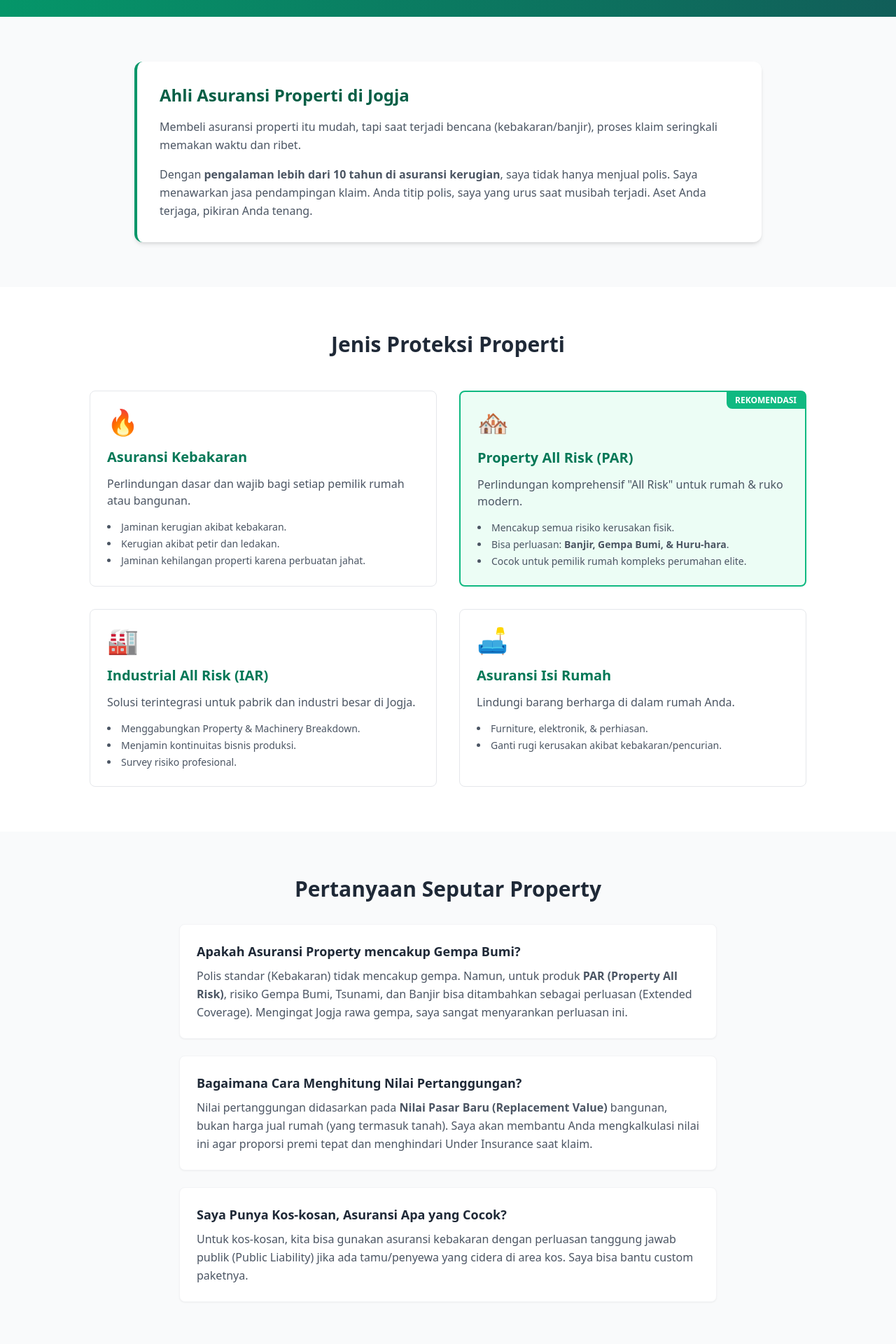
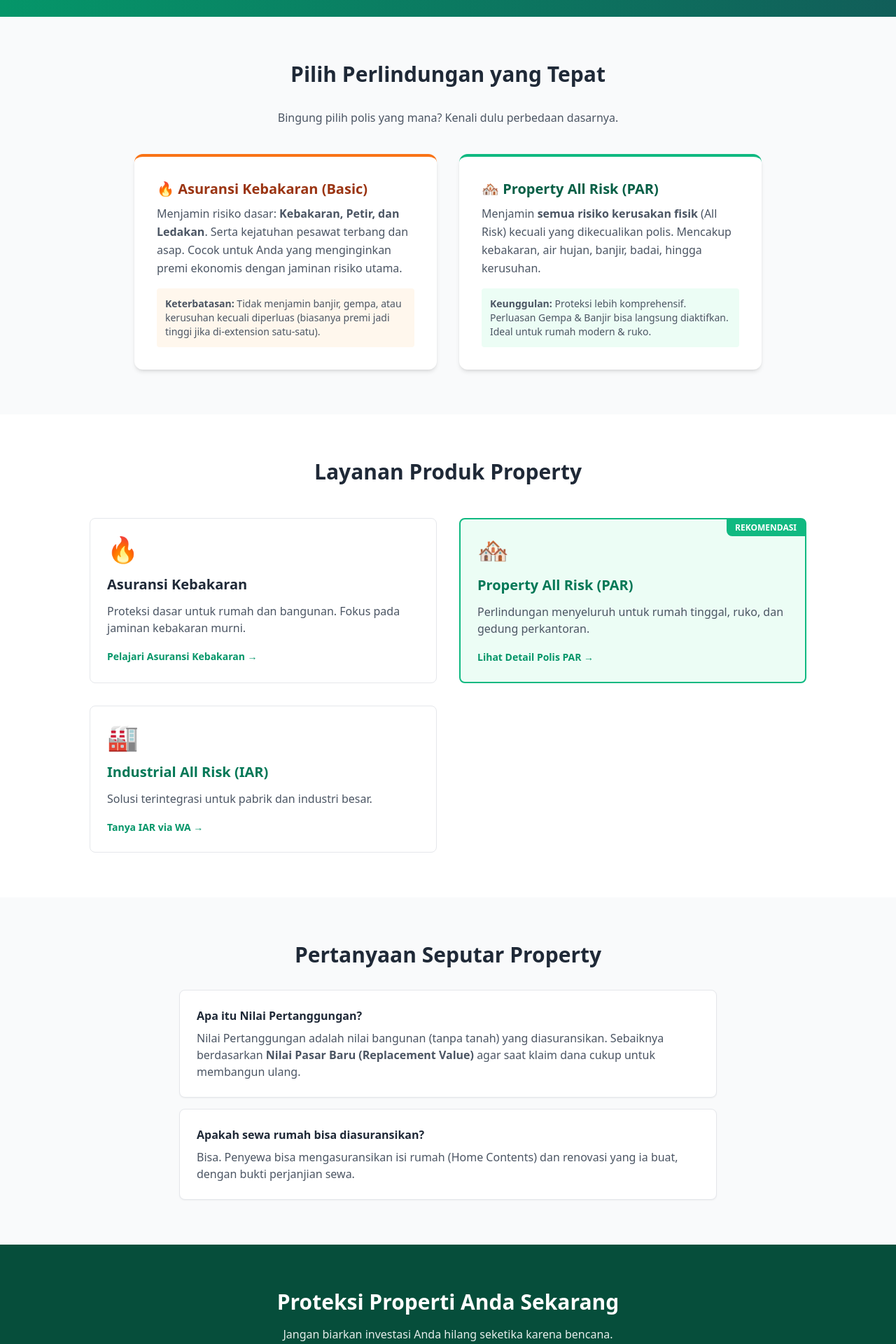
Before and after one commit to Rio2612/Asuransi-Jogja, a Next.js app: page /asuransi-property in a window 1280 px wide. Shown: the part 340-2260 px from the top of the page at 70% size. Built offline with nearby package versions, Linux system fonts and the light colour scheme.

Commit message:
Update page.tsx

```diff
--- a/src/app/asuransi-property/page.tsx
+++ b/src/app/asuransi-property/page.tsx
@@ -1,108 +1,143 @@
 import { Metadata } from 'next';
+import Link from 'next/link';
+import Script from 'next/script';
 import React from 'react';
 
-// Konfigurasi Metadata (SEO) untuk App Router
 export const metadata: Metadata = {
-  title: 'Asuransi Property & Rumah Jogja | Konsultan Ahli Klaim',
-  description: 'Asuransi Rumah, Toko, dan Pabrik di Jogja. Lindungi aset dari kebakaran, banjir, dan gempa. Konsultan berpengalaman 10 tahun siap membantu klaim.',
+  title: 'Asuransi Property & Rumah Jogja | Panduan Lengkap PAR & Kebakaran',
+  description: 'Panduan lengkap Asuransi Rumah, Toko, dan Pabrik di Jogja. Pahami perbedaan Asuransi Kebakaran dan Property All Risk (PAR). Konsultan ahli 10 tahun.',
+};
+
+// Schema FAQ Property
+const faqSchemaData = {
+  "@context": "https://schema.org",
+  "@type": "FAQPage",
+  "mainEntity": [
+    {
+      "@type": "Question",
+      "name": "Apa perbedaan Asuransi Kebakaran dan Property All Risk (PAR)?",
+      "acceptedAnswer": {
+        "@type": "Answer",
+        "text": "Asuransi Kebakaran (Fire Insurance) hanya menjamin risiko dasar seperti kebakaran, petir, dan ledakan. Sedangkan Property All Risk (PAR) menjamin semua risiko kerusakan fisik (All Risk) kecuali yang dikecualikan, serta bisa diperluas ke banjir, gempa, dan kerusuhan."
+      }
+    },
+    {
+      "@type": "Question",
+      "name": "Apakah Asuransi Property menjamin gempa bumi?",
+      "acceptedAnswer": {
+        "@type": "Answer",
+        "text": "Risiko gempa bumi tidak termasuk dalam jaminan standar (Standard Fire Policy). Namun, Anda bisa menambahkan perluasan gempa bumi (Earthquake) pada polis Property All Risk (PAR) dengan penambahan premi."
+      }
+    }
+  ]
 };
 
 const PropertyInsurancePage = () => {
-  // Konfigurasi Nomor WA
   const waNumber = "628131556592";
   const waMessage = "Halo, saya mau tanya soal Asuransi Property/Rumah di Jogja.";
   const waLink = `https://wa.me/${waNumber}?text=${encodeURIComponent(waMessage)}`;
 
   return (
+    <>
+      <Script
+        id="faq-schema-property"
+        type="application/ld+json"
+        dangerouslySetInnerHTML={{ __html: JSON.stringify(faqSchemaData) }}
+      />
+
       <div className="min-h-screen bg-white text-gray-800 font-sans">
 
         {/* Hero Section */}
         <section className="bg-gradient-to-r from-emerald-600 to-teal-800 text-white py-20 px-4">
           <div className="max-w-4xl mx-auto text-center">
             <h1 className="text-3xl md:text-5xl font-bold mb-4">
-            Lindungi Properti Impian Anda
+              Asuransi Property & Rumah Jogja
             </h1>
             <p className="text-lg md:text-xl mb-8 opacity-90">
-            Asuransi Rumah, Toko, dan Pabrik di Jogja. Penanganan klaim profesional oleh ahli berpengalaman 10 tahun.
+              Lindungi aset properti Anda dari risiko kebakaran, banjir, dan gempa. Panduan lengkap pilihan polis yang tepat.
             </p>
             <a
               href={waLink}
               target="_blank"
               rel="noopener noreferrer"
-            className="inline-block bg-green-500 hover:bg-green-600 text-white font-bold py-3 px-8 rounded-full text-lg transition duration-300 shadow-lg"
+              className="inline-block bg-white text-emerald-700 hover:bg-gray-100 font-bold py-3 px-8 rounded-full text-lg transition duration-300 shadow-lg"
             >
-            💬 Konsultasi Gratis via WA
+              💬 Konsultasi Gratis
             </a>
           </div>
         </section>
 
-      {/* Why Me Section */}
+        {/* Edukasi: Kebakaran vs PAR */}
         <section className="py-16 px-4 bg-gray-50">
           <div className="max-w-4xl mx-auto">
-          <div className="bg-white p-8 rounded-xl shadow-md border-l-4 border-emerald-600">
-            <h2 className="text-2xl font-bold text-emerald-800 mb-4">Ahli Asuransi Properti di Jogja</h2>
+            <h2 className="text-3xl font-bold text-center mb-8 text-gray-800">Pilih Perlindungan yang Tepat</h2>
+            <p className="text-center text-gray-600 mb-10">Bingung pilih polis yang mana? Kenali dulu perbedaan dasarnya.</p>
+
+            <div className="grid md:grid-cols-2 gap-8">
+
+              {/* Edukasi: Kebakaran */}
+              <div className="bg-white p-8 rounded-xl shadow-md border-t-4 border-orange-500">
+                <h3 className="text-xl font-bold text-orange-800 mb-2">🔥 Asuransi Kebakaran (Basic)</h3>
                 <p className="text-gray-600 leading-relaxed mb-4">
-              Membeli asuransi properti itu mudah, tapi saat terjadi bencana (kebakaran/banjir), proses klaim seringkali memakan waktu dan ribet.
+                  Menjamin risiko dasar: <strong>Kebakaran, Petir, dan Ledakan</strong>. Serta kejatuhan pesawat terbang dan asap. Cocok untuk Anda yang menginginkan premi ekonomis dengan jaminan risiko utama.
                 </p>
-            <p className="text-gray-600 leading-relaxed">
-              Dengan <strong>pengalaman lebih dari 10 tahun di asuransi kerugian</strong>, saya tidak hanya menjual polis. Saya menawarkan jasa pendampingan klaim. Anda titip polis, saya yang urus saat musibah terjadi. Aset Anda terjaga, pikiran Anda tenang.
+                <p className="text-gray-600 text-sm bg-orange-50 p-3 rounded">
+                  <strong>Keterbatasan:</strong> Tidak menjamin banjir, gempa, atau kerusuhan kecuali diperluas (biasanya premi jadi tinggi jika di-extension satu-satu).
                 </p>
+              </div>
+
+              {/* Edukasi: PAR */}
+              <div className="bg-white p-8 rounded-xl shadow-md border-t-4 border-emerald-500">
+                <h3 className="text-xl font-bold text-emerald-800 mb-2">🏘️ Property All Risk (PAR)</h3>
+                <p className="text-gray-600 leading-relaxed mb-4">
+                  Menjamin <strong>semua risiko kerusakan fisik</strong> (All Risk) kecuali yang dikecualikan polis. Mencakup kebakaran, air hujan, banjir, badai, hingga kerusuhan.
+                </p>
+                <p className="text-gray-600 text-sm bg-emerald-50 p-3 rounded">
+                  <strong>Keunggulan:</strong> Proteksi lebih komprehensif. Perluasan Gempa & Banjir bisa langsung diaktifkan. Ideal untuk rumah modern & ruko.
+                </p>
+              </div>
+
             </div>
           </div>
         </section>
 
-      {/* Products Section */}
+        {/* Produk Turunan (Internal Link) */}
         <section className="py-16 px-4">
           <div className="max-w-5xl mx-auto">
-          <h2 className="text-3xl font-bold text-center mb-12 text-gray-800">Jenis Proteksi Properti</h2>
+            <h2 className="text-3xl font-bold text-center mb-12 text-gray-800">Layanan Produk Property</h2>
             <div className="grid md:grid-cols-2 gap-8">
 
-            {/* Product 1: Asuransi Kebakaran */}
-            <div className="border border-gray-200 rounded-lg p-6 hover:shadow-xl transition duration-300">
+              {/* Link ke Halaman Kebakaran */}
+              <Link href="/asuransi-kebakaran" className="group border border-gray-200 rounded-lg p-6 hover:shadow-xl transition duration-300 block">
                 <div className="text-4xl mb-4">🔥</div>
-              <h3 className="text-xl font-bold mb-3 text-emerald-700">Asuransi Kebakaran</h3>
-              <p className="text-gray-600 mb-4">Perlindungan dasar dan wajib bagi setiap pemilik rumah atau bangunan.</p>
-              <ul className="list-disc list-inside text-gray-600 space-y-1 text-sm">
-                <li>Jaminan kerugian akibat kebakaran.</li>
-                <li>Kerugian akibat petir dan ledakan.</li>
-                <li>Jaminan kehilangan properti karena perbuatan jahat.</li>
-              </ul>
-            </div>
+                <h3 className="text-xl font-bold mb-3 text-gray-800 group-hover:text-emerald-600 transition">Asuransi Kebakaran</h3>
+                <p className="text-gray-600 mb-4">
+                  Proteksi dasar untuk rumah dan bangunan. Fokus pada jaminan kebakaran murni.
+                </p>
+                <span className="text-emerald-600 font-semibold text-sm">
+                  Pelajari Asuransi Kebakaran →
+                </span>
+              </Link>
 
-            {/* Product 2: Property All Risk (PAR) - Highlighted */}
-            <div className="border-2 border-emerald-500 rounded-lg p-6 bg-emerald-50 hover:shadow-xl transition duration-300 relative">
+              {/* Link ke Halaman PAR */}
+              <Link href="/asuransi-property-all-risk" className="group border-2 border-emerald-500 rounded-lg p-6 bg-emerald-50 hover:shadow-xl transition duration-300 block relative">
                 <span className="absolute top-0 right-0 bg-emerald-500 text-white text-xs font-bold px-3 py-1 rounded-bl-lg">REKOMENDASI</span>
                 <div className="text-4xl mb-4">🏘️</div>
-              <h3 className="text-xl font-bold mb-3 text-emerald-700">Property All Risk (PAR)</h3>
-              <p className="text-gray-600 mb-4">Perlindungan komprehensif "All Risk" untuk rumah & ruko modern.</p>
-              <ul className="list-disc list-inside text-gray-600 space-y-1 text-sm">
-                <li>Mencakup semua risiko kerusakan fisik.</li>
-                <li>Bisa perluasan: <strong>Banjir, Gempa Bumi, & Huru-hara</strong>.</li>
-                <li>Cocok untuk pemilik rumah kompleks perumahan elite.</li>
-              </ul>
-            </div>
+                <h3 className="text-xl font-bold mb-3 text-emerald-700 group-hover:underline">Property All Risk (PAR)</h3>
+                <p className="text-gray-600 mb-4">
+                  Perlindungan menyeluruh untuk rumah tinggal, ruko, dan gedung perkantoran.
+                </p>
+                <span className="text-emerald-600 font-semibold text-sm">
+                  Lihat Detail Polis PAR →
+                </span>
+              </Link>
 
-            {/* Product 3: Industrial All Risk (IAR) */}
+              {/* Produk Lain */}
               <div className="border border-gray-200 rounded-lg p-6 hover:shadow-xl transition duration-300">
                 <div className="text-4xl mb-4">🏭</div>
                 <h3 className="text-xl font-bold mb-3 text-emerald-700">Industrial All Risk (IAR)</h3>
-              <p className="text-gray-600 mb-4">Solusi terintegrasi untuk pabrik dan industri besar di Jogja.</p>
-              <ul className="list-disc list-inside text-gray-600 space-y-1 text-sm">
-                <li>Menggabungkan Property & Machinery Breakdown.</li>
-                <li>Menjamin kontinuitas bisnis produksi.</li>
-                <li>Survey risiko profesional.</li>
-              </ul>
-            </div>
-
-             {/* Product 4: Isi Rumah */}
-             <div className="border border-gray-200 rounded-lg p-6 hover:shadow-xl transition duration-300">
-              <div className="text-4xl mb-4">🛋️</div>
-              <h3 className="text-xl font-bold mb-3 text-emerald-700">Asuransi Isi Rumah</h3>
-              <p className="text-gray-600 mb-4">Lindungi barang berharga di dalam rumah Anda.</p>
-              <ul className="list-disc list-inside text-gray-600 space-y-1 text-sm">
-                <li>Furniture, elektronik, & perhiasan.</li>
-                <li>Ganti rugi kerusakan akibat kebakaran/pencurian.</li>
-              </ul>
+                <p className="text-gray-600 mb-4">Solusi terintegrasi untuk pabrik dan industri besar.</p>
+                <a href={waLink} className="text-emerald-600 font-semibold text-sm">Tanya IAR via WA →</a>
               </div>
 
             </div>
@@ -114,43 +149,24 @@ const PropertyInsurancePage = () => {
           <div className="max-w-3xl mx-auto">
             <h2 className="text-3xl font-bold text-center mb-8">Pertanyaan Seputar Property</h2>
 
-          <div className="space-y-6">
-
-            <div className="bg-white p-6 rounded-lg shadow-sm border border-gray-100">
-              <h3 className="text-lg font-bold text-gray-800 mb-2">
-                Apakah Asuransi Property mencakup Gempa Bumi?
-              </h3>
-              <p className="text-gray-600 leading-relaxed">
-                Polis standar (Kebakaran) tidak mencakup gempa. Namun, untuk produk <strong>PAR (Property All Risk)</strong>, risiko Gempa Bumi, Tsunami, dan Banjir bisa ditambahkan sebagai perluasan (Extended Coverage). Mengingat Jogja rawa gempa, saya sangat menyarankan perluasan ini.
-              </p>
+            <div className="space-y-4">
+              <div className="bg-white p-6 rounded-lg shadow-sm border">
+                <h3 className="font-bold text-gray-800 mb-2">Apa itu Nilai Pertanggungan?</h3>
+                <p className="text-gray-600">Nilai Pertanggungan adalah nilai bangunan (tanpa tanah) yang diasuransikan. Sebaiknya berdasarkan <strong>Nilai Pasar Baru (Replacement Value)</strong> agar saat klaim dana cukup untuk membangun ulang.</p>
               </div>
 
-            <div className="bg-white p-6 rounded-lg shadow-sm border border-gray-100">
-              <h3 className="text-lg font-bold text-gray-800 mb-2">
-                Bagaimana Cara Menghitung Nilai Pertanggungan?
-              </h3>
-              <p className="text-gray-600 leading-relaxed">
-                Nilai pertanggungan didasarkan pada <strong>Nilai Pasar Baru (Replacement Value)</strong> bangunan, bukan harga jual rumah (yang termasuk tanah). Saya akan membantu Anda mengkalkulasi nilai ini agar proporsi premi tepat dan menghindari Under Insurance saat klaim.
-              </p>
+              <div className="bg-white p-6 rounded-lg shadow-sm border">
+                <h3 className="font-bold text-gray-800 mb-2">Apakah sewa rumah bisa diasuransikan?</h3>
+                <p className="text-gray-600">Bisa. Penyewa bisa mengasuransikan isi rumah (Home Contents) dan renovasi yang ia buat, dengan bukti perjanjian sewa.</p>
               </div>
-
-             <div className="bg-white p-6 rounded-lg shadow-sm border border-gray-100">
-              <h3 className="text-lg font-bold text-gray-800 mb-2">
-                Saya Punya Kos-kosan, Asuransi Apa yang Cocok?
-              </h3>
-              <p className="text-gray-600 leading-relaxed">
-                Untuk kos-kosan, kita bisa gunakan asuransi kebakaran dengan perluasan tanggung jawab publik (Public Liability) jika ada tamu/penyewa yang cidera di area kos. Saya bisa bantu custom paketnya.
-              </p>
-            </div>
-
             </div>
           </div>
         </section>
 
         {/* CTA Final */}
         <section className="bg-emerald-900 text-white py-16 px-4 text-center">
-        <h2 className="text-2xl md:text-3xl font-bold mb-4">Jangan Tunggu Musibah Datang</h2>
-        <p className="mb-8 opacity-90">Amankan investasi properti Anda sekarang juga dengan konsultasi ahli.</p>
+          <h2 className="text-2xl md:text-3xl font-bold mb-4">Proteksi Properti Anda Sekarang</h2>
+          <p className="mb-8 opacity-90">Jangan biarkan investasi Anda hilang seketika karena bencana.</p>
           <a
             href={waLink}
             target="_blank"
@@ -162,6 +178,7 @@ const PropertyInsurancePage = () => {
         </section>
 
       </div>
+    </>
   );
 };
 
```
Lines whose indentation alone changed are shown as unchanged.
